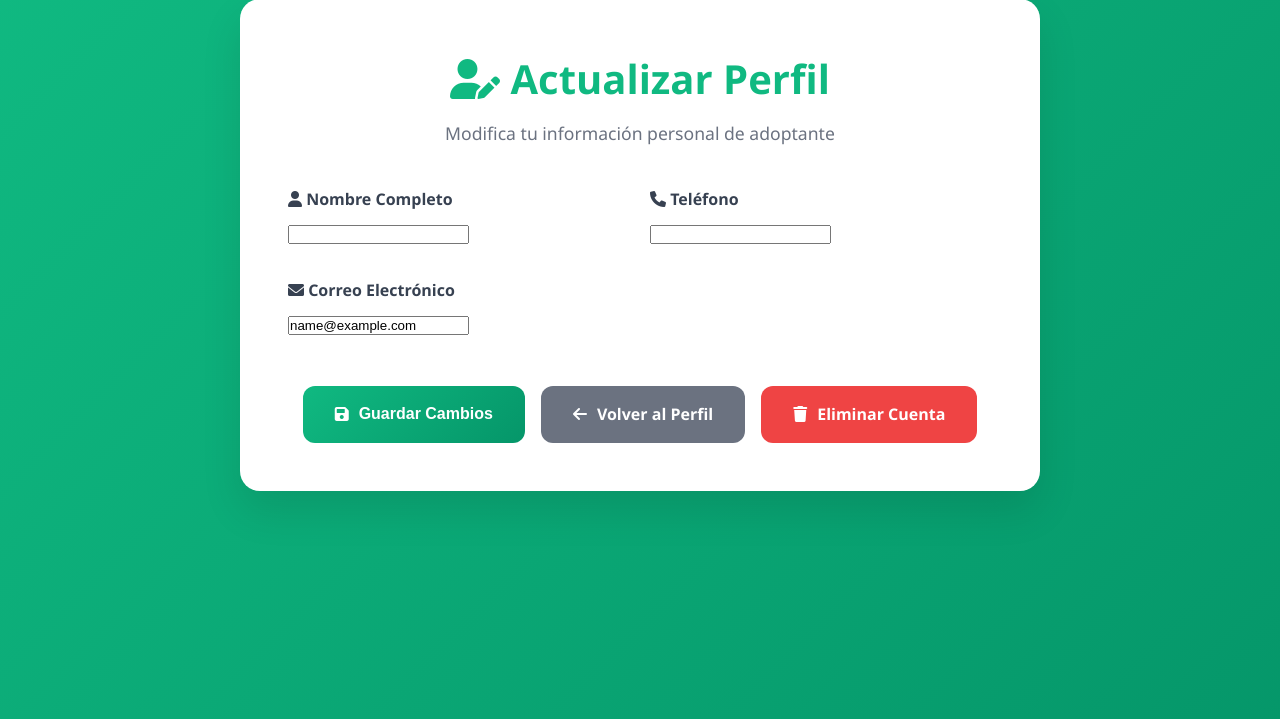
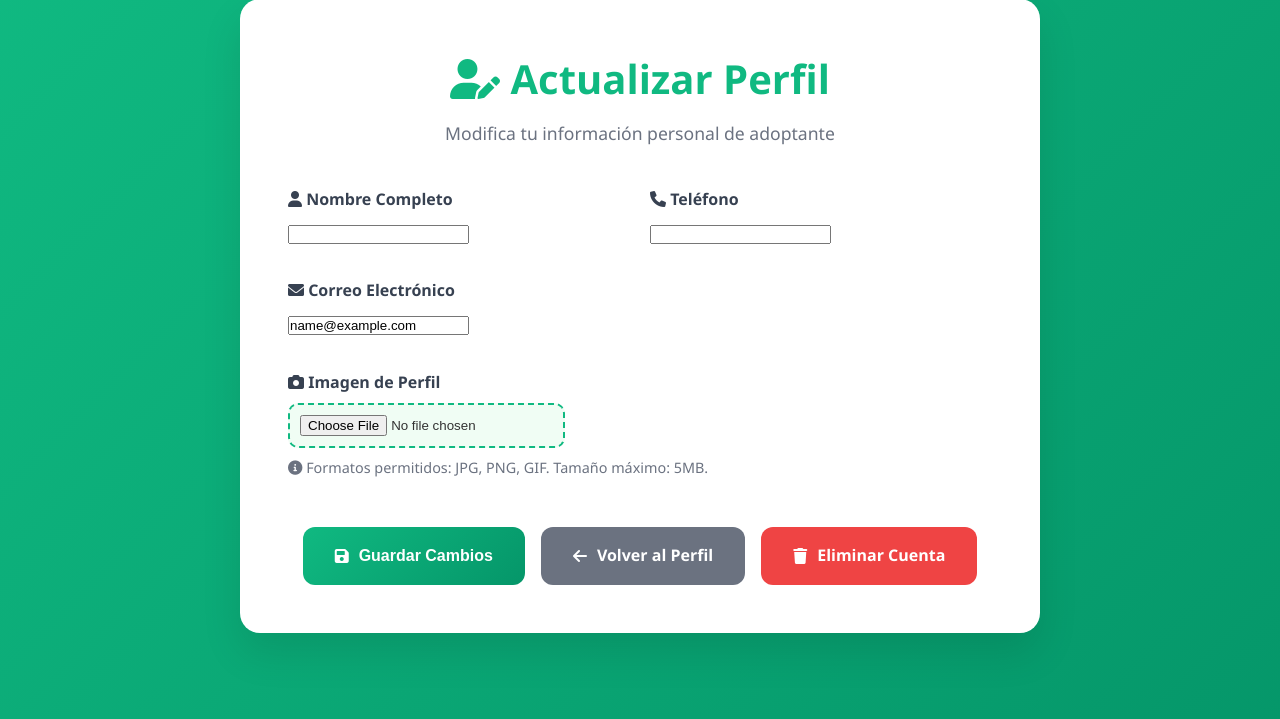
Before and after one commit to NashoWarner/PataRescata, a Django app: page /actualizar_perfil_adoptante/ in a window 1280 px wide. Shown: the part 21-740 px from the top of the page. Run offline with Django 4.2, Linux system fonts and the light colour scheme; the visitor is signed in with stand-in values (Sample User, id 1).

Commit message:
desarrollo: Se agrega el campo 'imagen_perfil' al modelo 'Usuario', se actualiza el formulario 'ActualizarPerfilForm' para incluir la carga de imágenes y se mejora el template 'actualizar_perfil_adoptante.html' para permitir la subida de imágenes de perfil con validaciones de tamaño y tipo de archivo.

```diff
--- a/apppatarescata/forms.py
+++ b/apppatarescata/forms.py
@@ -202,7 +202,14 @@
 class ActualizarPerfilForm(forms.ModelForm):
     class Meta:
         model = Usuario
-        fields = ['email', 'nombre', 'telefono', 'rut_empresa']
+        fields = ['email', 'nombre', 'telefono', 'rut_empresa', 'imagen_perfil']
+        widgets = {
+            'imagen_perfil': forms.FileInput(attrs={
+                'class': 'form-control',
+                'accept': 'image/*',
+                'style': 'padding: 10px; border: 2px dashed #10b981; border-radius: 10px; background: #f0fdf4;'
+            })
+        }
 
     def clean_telefono(self):
         telefono = self.cleaned_data.get('telefono')
@@ -231,6 +238,20 @@
             if not rut_empresa.isdigit() or len(rut_empresa) < 7 or len(rut_empresa) > 9:
                 raise ValidationError('El RUT debe ser válido (entre 7 y 9 dígitos numéricos).')
         return rut_empresa
+
+    def clean_imagen_perfil(self):
+        imagen = self.cleaned_data.get('imagen_perfil')
+        if imagen:
+            # Validar el tamaño del archivo (5MB máximo)
+            if imagen.size > 5 * 1024 * 1024:  # 5MB en bytes
+                raise ValidationError('La imagen no puede ser mayor a 5MB.')
+
+            # Validar el tipo de archivo
+            allowed_types = ['image/jpeg', 'image/jpg', 'image/png', 'image/gif']
+            if imagen.content_type not in allowed_types:
+                raise ValidationError('Solo se permiten archivos de imagen (JPG, PNG, GIF).')
+
+        return imagen
 
 
 
--- a/apppatarescata/models.py
+++ b/apppatarescata/models.py
@@ -73,6 +73,7 @@
     email_verificado = models.BooleanField(default=False)
     token_verificacion = models.CharField(max_length=100, default=generar_token)
     date_joined = models.DateTimeField(auto_now_add=True)
+    imagen_perfil = models.ImageField(upload_to='imagenes_perfil/', blank=True, null=True, verbose_name='Imagen de Perfil')
 
     is_active = models.BooleanField(default=True)
     is_staff = models.BooleanField(default=False)
--- a/apppatarescata/views.py
+++ b/apppatarescata/views.py
@@ -163,10 +163,15 @@
 
 def actualizar_perfil_adoptante(request):
     if request.method == 'POST':
-        form = ActualizarPerfilForm(request.POST, instance=request.user)
+        form = ActualizarPerfilForm(request.POST, request.FILES, instance=request.user)
         if form.is_valid():
+            # Verificar si se subió una nueva imagen
+            nueva_imagen = form.cleaned_data.get('imagen_perfil')
+            if nueva_imagen:
+                messages.success(request, 'Perfil actualizado exitosamente. Tu nueva imagen de perfil se ha guardado.')
+            else:
+                messages.success(request, 'Perfil actualizado exitosamente.')
             form.save()
-            messages.success(request, 'Perfil actualizado exitosamente.')
             return redirect('perfil_adoptante')
     else:
         form = ActualizarPerfilForm(instance=request.user)
--- a/templates/actualizar_perfil_adoptante.html
+++ b/templates/actualizar_perfil_adoptante.html
@@ -76,6 +76,28 @@
 
         .form-input:focus {
             outline: none;
+            border-color: #10b981;
+            background: white;
+            box-shadow: 0 0 0 3px rgba(16, 185, 129, 0.1);
+        }
+
+        /* Estilos específicos para el campo de imagen */
+        .form-input[type="file"] {
+            padding: 1.5rem;
+            border: 2px dashed #10b981;
+            background: linear-gradient(135deg, #f0fdf4 0%, #dcfce7 100%);
+            cursor: pointer;
+            transition: all 0.3s ease;
+        }
+
+        .form-input[type="file"]:hover {
+            border-color: #059669;
+            background: linear-gradient(135deg, #dcfce7 0%, #bbf7d0 100%);
+            transform: translateY(-2px);
+            box-shadow: 0 8px 25px rgba(16, 185, 129, 0.15);
+        }
+
+        .form-input[type="file"]:focus {
             border-color: #10b981;
             background: white;
             box-shadow: 0 0 0 3px rgba(16, 185, 129, 0.1);
@@ -217,7 +239,7 @@
             </div>
             {% endif %}
 
-            <form method="post">
+            <form method="post" enctype="multipart/form-data">
                 {% csrf_token %}
 
                 <div class="form-row">
@@ -252,6 +274,20 @@
                     {% endif %}
                 </div>
 
+                <div class="form-group">
+                    <label for="{{ form.imagen_perfil.id_for_label }}" class="form-label">
+                        <i class="fas fa-camera"></i> Imagen de Perfil
+                    </label>
+                    {{ form.imagen_perfil }}
+                    {% if form.imagen_perfil.errors %}
+                        <div class="error">{{ form.imagen_perfil.errors.0 }}</div>
+                    {% endif %}
+                    <small style="color: #6b7280; font-size: 0.9rem; margin-top: 0.5rem; display: block;">
+                        <i class="fas fa-info-circle"></i>
+                        Formatos permitidos: JPG, PNG, GIF. Tamaño máximo: 5MB.
+                    </small>
+                </div>
+
                 <div class="form-actions">
                     <button type="submit" class="btn btn-primary">
                         <i class="fas fa-save"></i> Guardar Cambios
```
Also changed, not shown: templates/perfil_adoptante.html (+28 -1 lines), apppatarescata/migrations/0015_usuario_imagen_perfil.py (added), media/imagenes_perfil/1587500779_902675_1587500814_noticia_normal-768x432.jpg (added).
